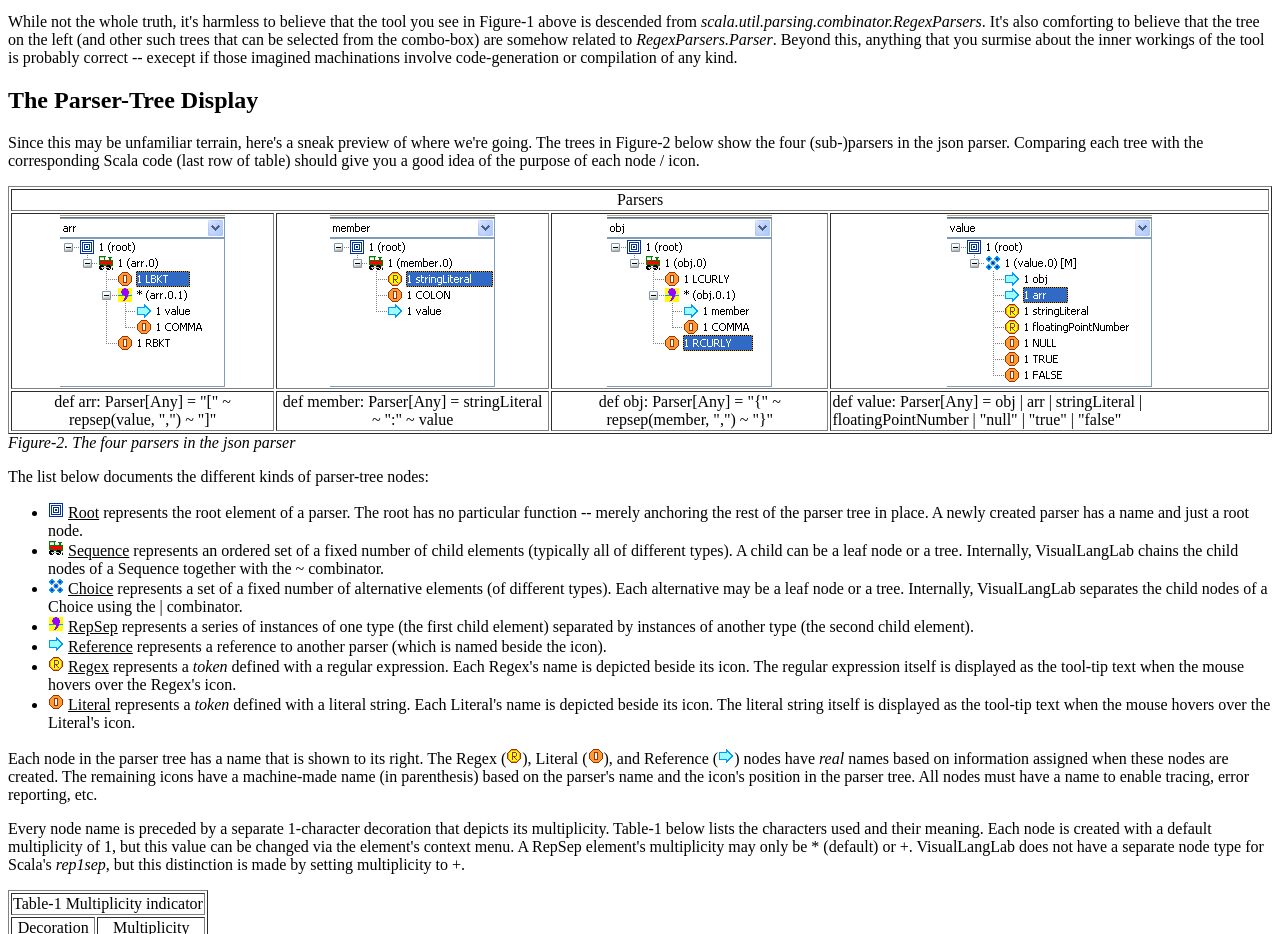
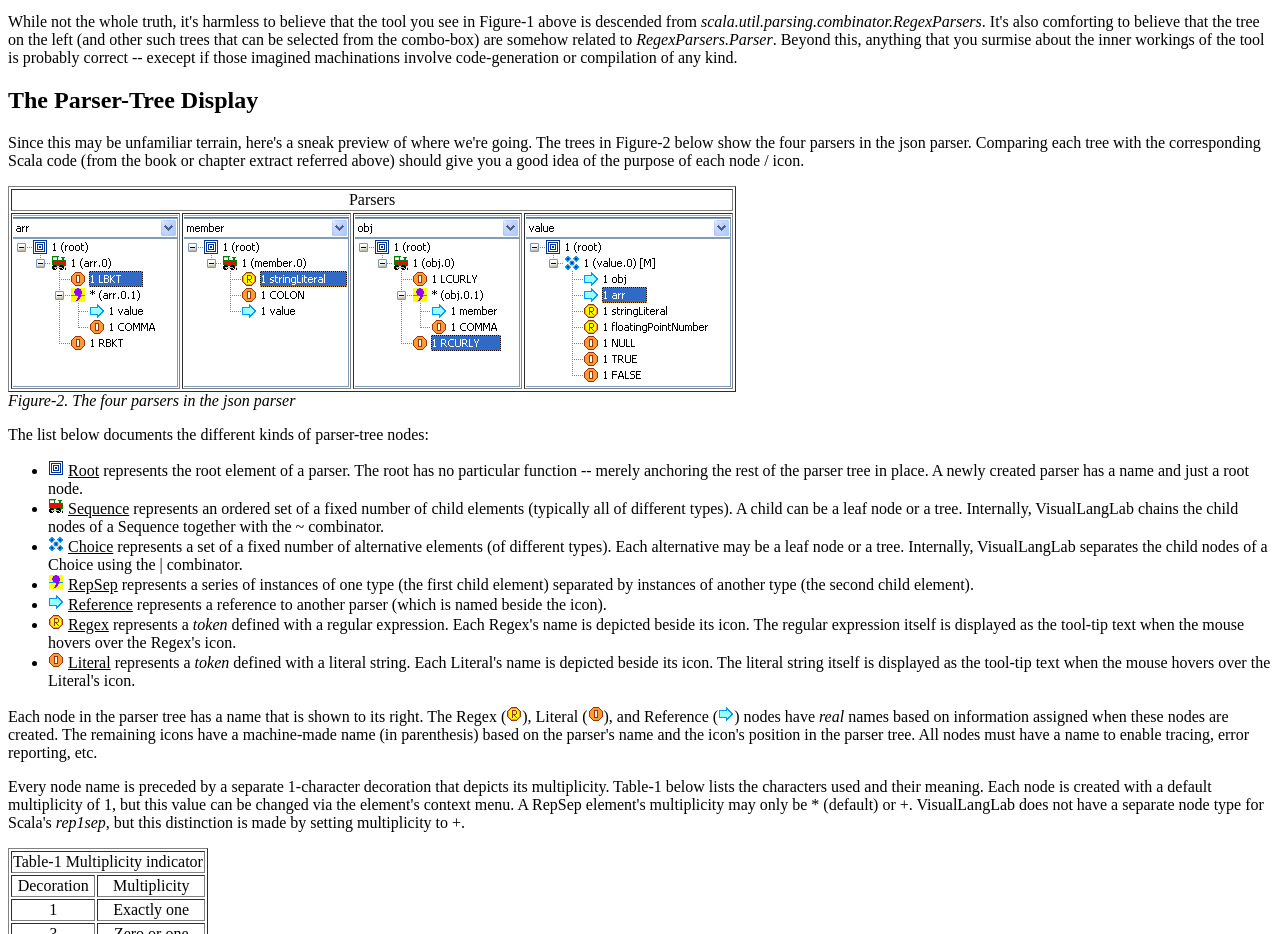
Before and after one commit to mdaniel/VisualLangLab, a plain HTML site: page www/docs-tuts/json/index.html in a window 1280 px wide. Shown: the part 803-1737 px from the top of the page. Drawn offline with Linux system fonts and the light colour scheme.

Commit message:
git-svn-id: https://svn.java.net/svn/vll~svn/trunk@73 c0272bae-d8de-c28f-bcdf-8b42aff4940e

```diff
--- a/www/docs-tuts/json/index.html
+++ b/www/docs-tuts/json/index.html
@@ -79,21 +79,15 @@ involve code-generation or compilation of any kind.
 
 <p>
 Since this may be unfamiliar terrain, here's a sneak preview of where we're going.
-The trees in Figure-2 below show the four (sub-)parsers in the json parser.
-Comparing each tree with the corresponding Scala code (last row
-of table) should give you a good idea of the purpose of each node / icon.
+The trees in Figure-2 below show the four parsers in the json parser.
+Comparing each tree with the corresponding Scala code (from the book or chapter
+extract referred above) should give you a good idea of the purpose of each node / icon.
 </p>
 
 <table border="1">
 <tr><td align="center" colspan="4">Parsers</td></tr>
 <tr align="center"><td><img src="images/tree-arr.png"/></td><td><img src="images/tree-member.png"/></td>
 <td><img src="images/tree-obj.png"/></td><td><img src="images/tree-value.png"/></td></tr>
-<tr>
-<td align="center">def arr: Parser[Any] = "[" ~ repsep(value, ",") ~ "]"</td>
-<td align="center">def member: Parser[Any] = stringLiteral ~ ":" ~ value</td>
-<td align="center">def obj: Parser[Any] = "{" ~ repsep(member, ",") ~ "}"</td>
-<td>def value: Parser[Any] = obj | arr | stringLiteral | floatingPointNumber |
- "null" | "true" | "false"</td></tr>
 </table>
 <i>Figure-2. The four parsers in the json parser</i>
 
```
